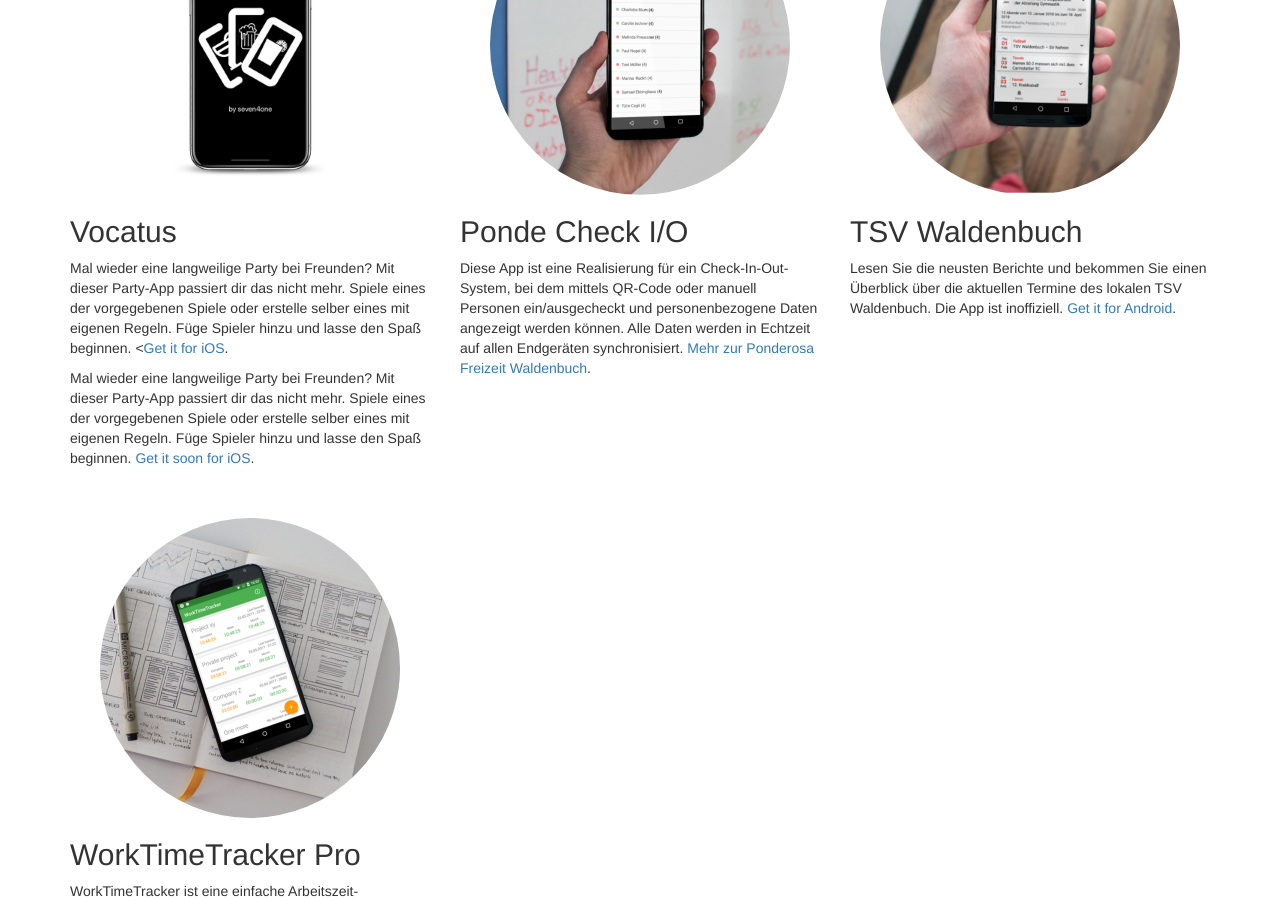
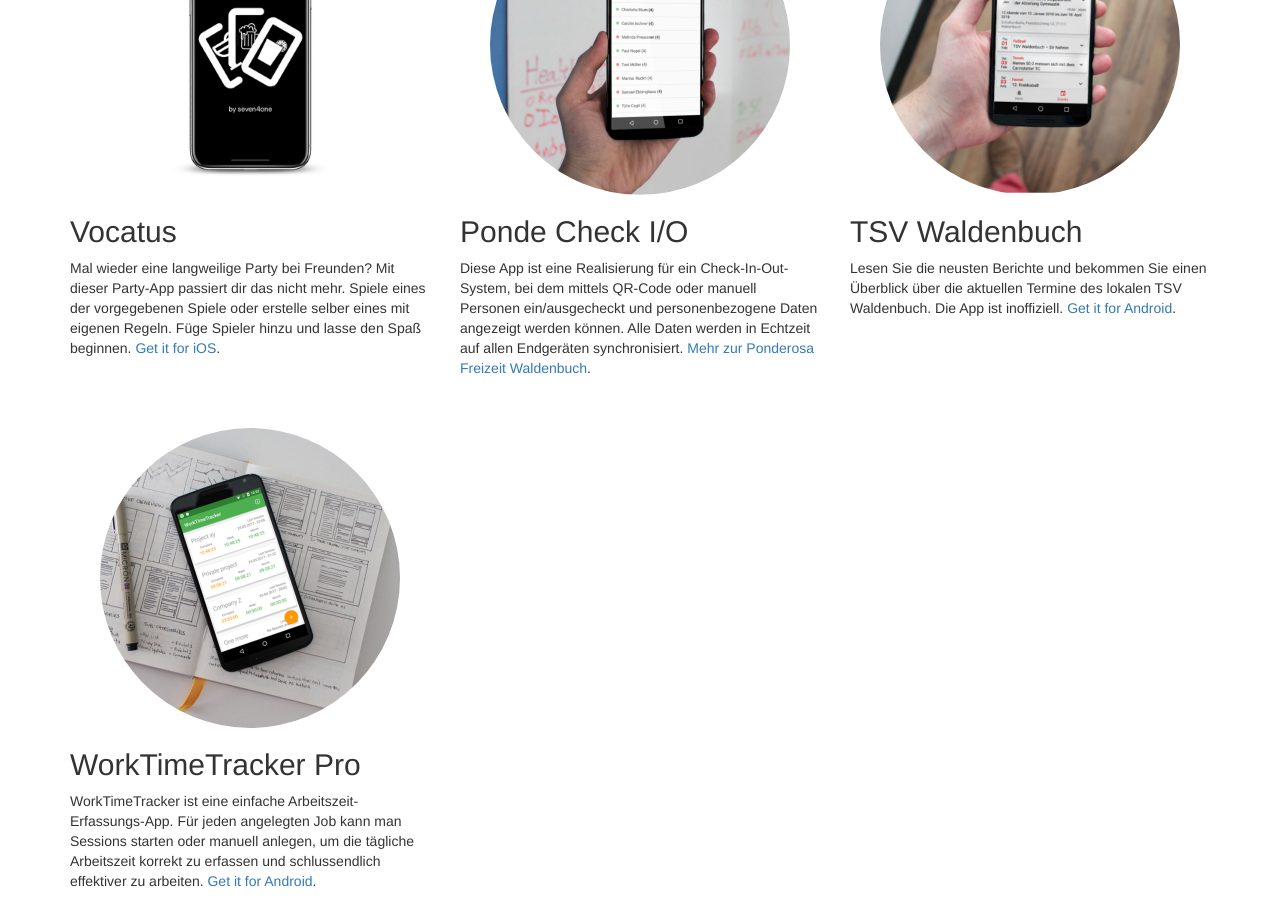
Before and after one commit to jbtippelt/jbtippelt.github.io, a Jekyll site: the page index.html, which Jekyll copies as it is, in a window 1280 px wide and 900 px high, scrolled down 590 px. Built offline with Jekyll 4.4.1, drawn with Linux system fonts in a browser that asks for light colours.

Commit message:
no message

```diff
--- a/index.html
+++ b/index.html
@@ -75,8 +75,7 @@
             <div class="col-sm-4">
                 <img class="img-circle img-responsive img-center" width="300px" src="./img/vocatus.jpeg" alt="">
                 <h2>Vocatus</h2>
-                <p>Mal wieder eine langweilige Party bei Freunden? Mit dieser Party-App passiert dir das nicht mehr. Spiele eines der vorgegebenen Spiele oder erstelle selber eines mit eigenen Regeln. Füge Spieler hinzu und lasse den Spaß beginnen. <<a href="https://itunes.apple.com/us/app/vocatus/id1342205507?l=de&ls=1&mt=8" target="_blank">Get it for iOS</a>.</p>
-                <p>Mal wieder eine langweilige Party bei Freunden? Mit dieser Party-App passiert dir das nicht mehr. Spiele eines der vorgegebenen Spiele oder erstelle selber eines mit eigenen Regeln. Füge Spieler hinzu und lasse den Spaß beginnen. <a href="" target="_blank">Get it soon for iOS</a>.</p>
+                <p>Mal wieder eine langweilige Party bei Freunden? Mit dieser Party-App passiert dir das nicht mehr. Spiele eines der vorgegebenen Spiele oder erstelle selber eines mit eigenen Regeln. Füge Spieler hinzu und lasse den Spaß beginnen. <a href="https://itunes.apple.com/us/app/vocatus/id1342205507?l=de&ls=1&mt=8" target="_blank">Get it for iOS</a>.</p>
             </div>
             <div class="col-sm-4">
                 <img class="img-circle img-responsive img-center" width="300px" src="./img/ponde.png" alt="">
```
